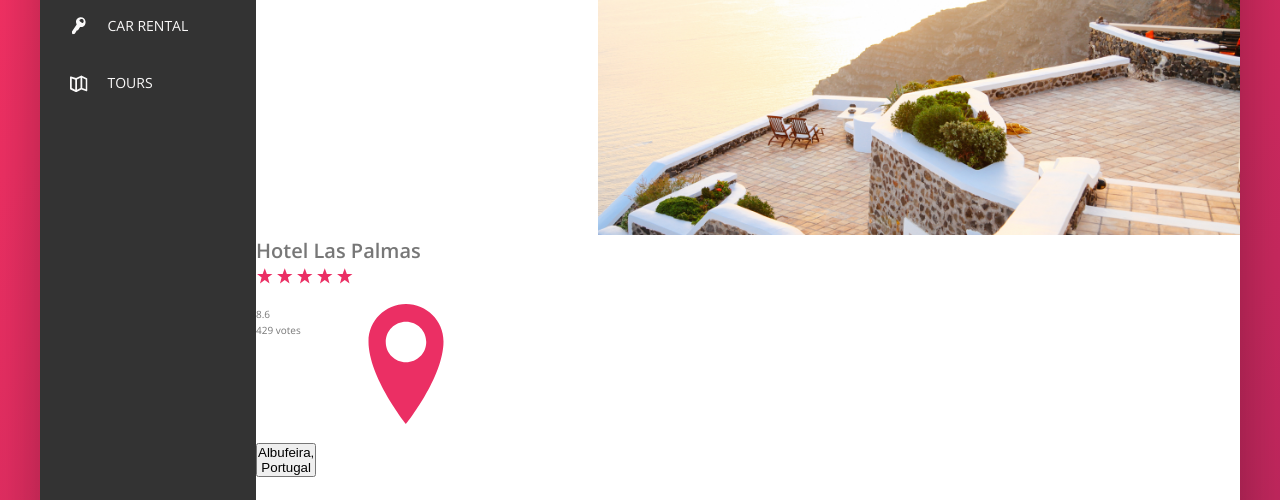
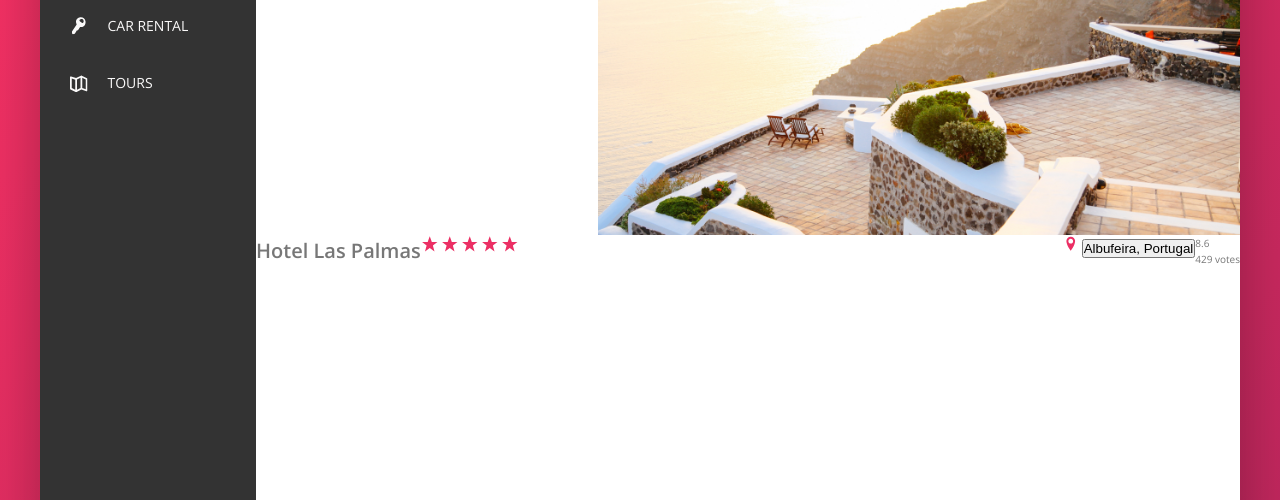
Before and after one commit to Unity7/travel, a website: page index.html in a window 1280 px wide. Shown: the part 300-800 px from the top of the page. Drawn offline with nearby package versions, Linux system fonts and the light colour scheme.

Commit message:
styled starts and added margin auto for space between row

```diff
--- a/sass/_components.scss
+++ b/sass/_components.scss
@@ -194,17 +194,24 @@
 // Hotel Overview
 
 .overview {
+  display: flex;
+
   &__heading {
   }
 
   &__stars {
+    //create space between without occuplying the element
+    margin-right: auto;
   }
 
   &__icon-star,
-  &__location {
+  &__icon-location {
     width: 1.75rem;
     height: 1.75rem;
     fill: var(--color-primary);
+  }
+
+  &__location {
   }
   &__rating {
   }
```
Also changed, not shown: css/style.css.
